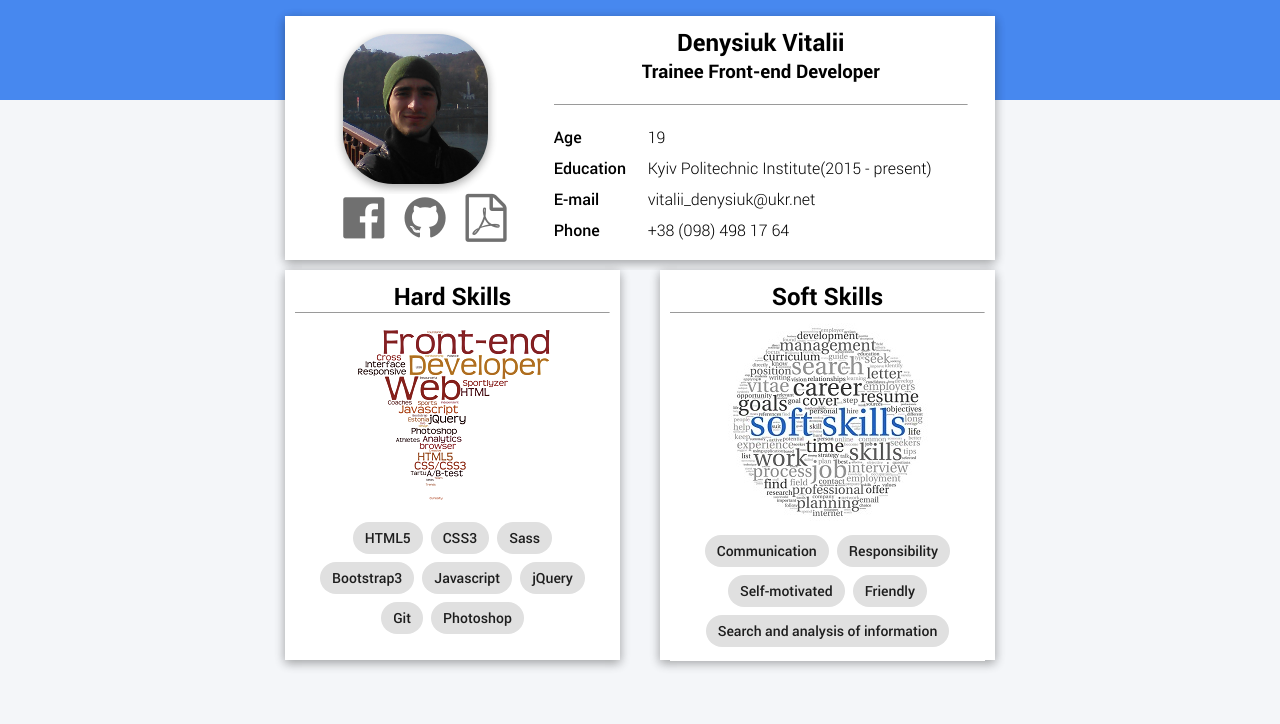
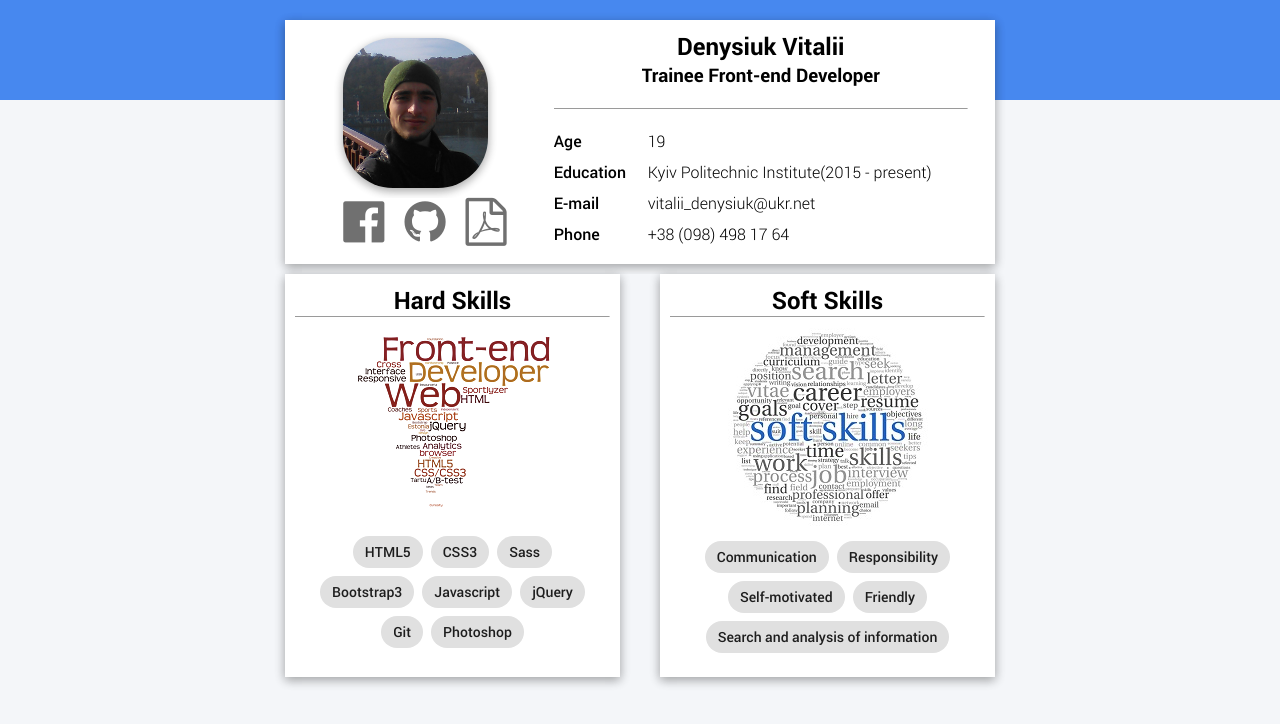
Before and after one commit to DenysiukVitalii/DenysiukVitalii.github.io, a plain HTML site: page index.html in a window 1280 px wide. Drawn offline with Linux system fonts and the light colour scheme.

Commit message:
fix adapt 6

```diff
--- a/style.css
+++ b/style.css
@@ -7,6 +7,7 @@
 body {
     background: #f4f6f9;
 }
+
 .wrapper {
   position: absolute;
   background: #4788ef;
@@ -14,20 +15,19 @@ body {
   height: 100px;
   z-index: 1;
 }
+
 #main {
-height: auto;
-width: 60%;
-margin:2vh auto;
-min-width: 710px;
+height: 100%;
+width: 710px;
+margin:auto;
 z-index: 2;
 position: relative;
 }
 
 .main__info {
-  width: 710px;
-  margin:0 auto;
+  padding: 10px;
+  margin-top: 20px;
   margin-bottom: 10px;
-  padding: 10px;
   background: #fff;
   display: flex;
   flex-direction: row;
@@ -37,9 +37,8 @@ position: relative;
   box-shadow: rgba(0, 0, 0, 0.156863) 0px 3px 10px, rgba(0, 0, 0, 0.227451) 0px 3px 10px;
 }
 .main__skills {
-  width:710px;
-  background: #f4f6f9;;
-  margin: 0 auto;
+  background: #f4f6f9;
+  margin-bottom: 20px;
   display: flex;
   flex-direction: row;
   justify-content: space-between;
@@ -47,7 +46,6 @@ position: relative;
 }
 .main__softskills {
   width: 335px;
-  height: 390px;
   padding: 10px;
   background: #fff;
   box-shadow: rgba(0, 0, 0, 0.156863) 0px 3px 10px, rgba(0, 0, 0, 0.227451) 0px 3px 10px;
@@ -58,7 +56,6 @@ position: relative;
 }
 .main__hardskills {
   width: 335px;
-  height: 390px;
   padding: 10px;
   background: #fff;
   box-shadow: rgba(0, 0, 0, 0.156863) 0px 3px 10px, rgba(0, 0, 0, 0.227451) 0px 3px 10px;
@@ -76,16 +73,7 @@ position: relative;
   background: #fff;
   padding: 10px;
 }
-li {
-  display: block;
-  height:30px;
-  width: 50px;
-  margin-bottom:5px;
-  border-radius: 10%;
-  list-style: none;
-  font-family: RobotoMedium;
- background: #fff;
-}
+
 .imgskill {
  height:350px;
   display: flex;
```
Also changed, not shown: index.html (+1 -1 lines).
